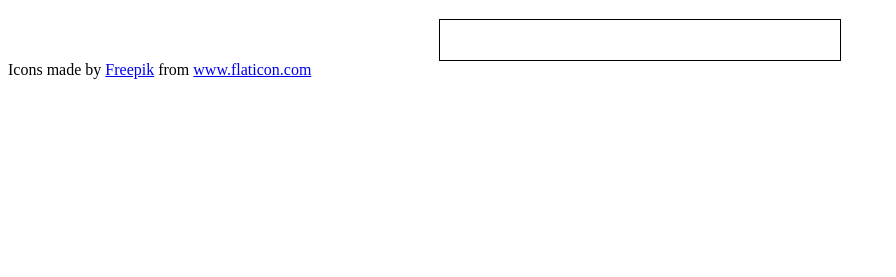
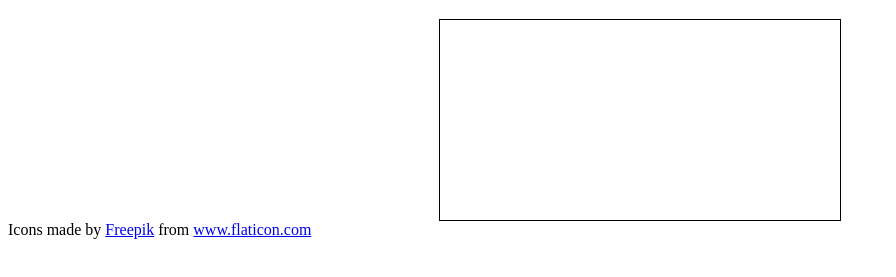
Before and after one commit to DiRover/DiRover--ahj-homework-sse-ws-8.1, a website built with webpack: page src/index.html in a window 1280 px wide. Shown: the part 61-338 px from the top of the page, without its empty margins (0-896 px from the left). Built offline with nearby package versions, Linux system fonts and the light colour scheme; no server answers; files whose address does not match are found by name.

Commit message:
code v2.0

```diff
--- a/src/css/style.css
+++ b/src/css/style.css
@@ -1,7 +1,7 @@
 .container {
     flex-grow: 1;
     overflow-y: auto;
-    height: 40px;
+    height: 200px;
     width: 400px;
     border: 1px solid black;
     margin: auto;
```
Also changed, not shown: src/js/api.js (+5 -3 lines), src/js/app.js (+4 -3 lines), src/index.js (line endings or trailing spaces).
